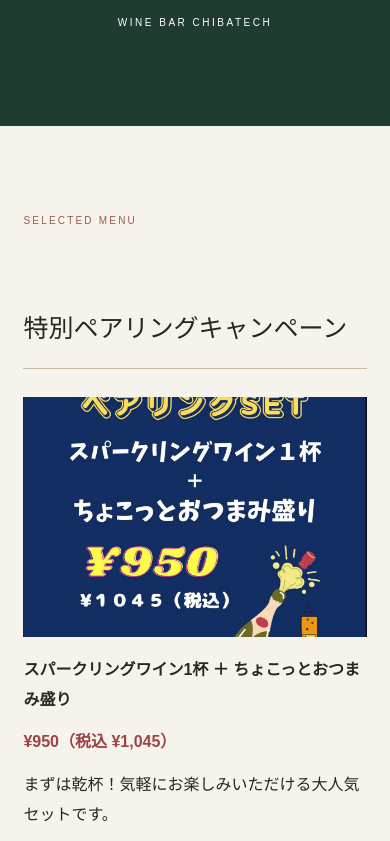
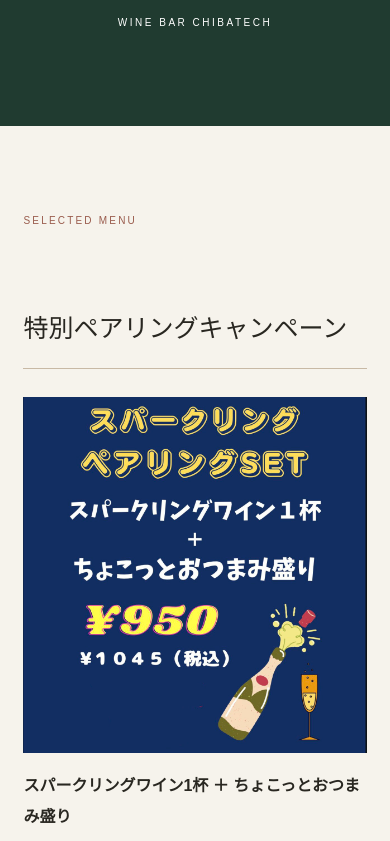
Before and after one commit to 02-2232101/chibatech.wine, a plain HTML site: page menu.html in a window 390 px wide. Shown: the part 241-1082 px from the top of the page. Drawn offline with Linux system fonts and the light colour scheme.

Commit message:
Update style.css

```diff
--- a/style.css
+++ b/style.css
@@ -1,7 +1,5 @@
-
 @charset "UTF-8";
 
-/* 全体の設定 */
 * { box-sizing: border-box; }
 html { scroll-behavior: smooth; }
 body { margin: 0; color: #292721; background: #f6f3ec; font-family: "Yu Gothic", "Hiragino Kaku Gothic ProN", sans-serif; line-height: 1.9; }
@@ -17,7 +15,6 @@ em { font-weight: normal; }
 .site-header nav a { font-size: 12px; letter-spacing: .18em; padding: 8px 0; border-bottom: 1px solid transparent; }
 .site-header nav a:hover { border-color: #d6c5a2; }
 
-/* トップの大きな写真 */
 .hero { position: relative; min-height: 760px; height: 95vh; max-height: 1050px; background: #1b1511; color: white; overflow: hidden; display: flex; align-items: center; }
 .hero-bg { position: absolute; inset: 0; width: 100%; height: 100%; object-fit: cover; object-position: 55% 50%; }
 .hero-shade { position: absolute; inset: 0; background: linear-gradient(90deg,rgba(10,9,8,.90) 0%,rgba(10,9,8,.72) 36%,rgba(10,9,8,.17) 100%); }
@@ -32,7 +29,6 @@ em { font-weight: normal; }
 .outline-button:hover { background: #f5efe2; color: #28231c; }
 .hero-number { position: absolute; bottom: 34px; right: 5%; font-size: 11px; letter-spacing: .24em; z-index: 1; }
 
-/* 共通の見出し */
 .section-wrap { max-width: 1200px; padding: 115px 5%; margin: auto; }
 .eyebrow { font-size: 11px; letter-spacing: .25em; color: #8e574d; font-family: Arial,sans-serif; font-weight: bold; }
 .arrow-link { display: inline-flex; gap: 42px; border-bottom: 1px solid #a8967b; padding-bottom: 8px; font-size: 14px; }
@@ -44,14 +40,12 @@ em { font-weight: normal; }
 .welcome-copy p { margin-bottom: 20px; }
 .welcome-copy .arrow-link { margin-top: 12px; }
 
-/* 横長の写真 */
 .photo-band { height: 460px; position: relative; overflow: hidden; background: #261a14; }
 .photo-band img { width: 100%; height: 100%; object-fit: cover; object-position: center 48%; filter: brightness(.67); }
 .photo-band div { position: absolute; left: 10%; top: 28%; color: white; }
 .photo-band span { font-size: 12px; letter-spacing: .3em; }
 .photo-band p { font-family: "Yu Mincho",serif; font-size: clamp(32px,4vw,56px); line-height: 1.5; margin-top: 20px; }
 
-/* 料理の非対称レイアウト */
 .section-heading { display: flex; justify-content: space-between; align-items: end; margin-bottom: 55px; }
 .section-heading h2 { font-family: Georgia,serif; font-size: clamp(44px,6vw,78px); line-height: 1.1; letter-spacing: -.04em; }
 .section-heading h2 em { color: #9a454a; }
@@ -70,7 +64,6 @@ em { font-weight: normal; }
 .feature-card p { color: #6f6a62; font-size: 13px; }
 .section-end { margin-top: 45px; }
 
-/* 店内の紹介 */
 .space-section { display: grid; grid-template-columns: 1.05fr .95fr; background: #e8e2d7; }
 .space-photo img { width: 100%; height: 590px; object-fit: cover; }
 .space-copy { align-self: center; padding: 60px 13%; }
@@ -80,7 +73,6 @@ em { font-weight: normal; }
 .bottom-cta > p { font-size: 11px; letter-spacing: .3em; }
 .bottom-cta h2 { font-size: clamp(26px,3vw,43px); margin: 18px 0 30px; }
 
-/* 下層ページ */
 .sub-hero { padding: 185px 5% 90px; text-align: center; background: #203b30; color: white; }
 .sub-hero .eyebrow { color: #d3bca3; }
 .sub-hero h1 { font-size: clamp(32px,4vw,55px); margin: 15px 0; }
@@ -102,7 +94,7 @@ em { font-weight: normal; }
 .menu-item p { font-size: 13px; margin-bottom: 6px; }
 .price { color: #9b4547; font-weight: bold; }
 .campaign-box { display: grid; grid-template-columns: 1fr 1fr; gap: 12px 38px; align-items: center; }
-.campaign-box img { grid-row: span 3; width: 100%; height: 330px; object-fit: cover; }
+.campaign-box img {grid-row: span 3; width: 100%; height: auto; object-fit: contain; }
 .campaign-box p { margin: 0; }
 table { width: 100%; border-collapse: collapse; margin: 20px 0 50px; }
 th,td { border-bottom: 1px solid #d8cfc0; padding: 17px 14px; text-align: left; font-size: 14px; }
@@ -110,7 +102,6 @@ th { width: 28%; font-weight: 500; color: #234334; }
 .back-btn-area { text-align: center; margin-top: 75px; }
 .back-btn { display: inline-block; border: 1px solid #234334; padding: 12px 28px; }
 
-/* フッター */
 footer { background: #151d19; color: #eee9df; text-align: center; padding: 60px 20px 35px; }
 .footer-brand { font-family: Georgia,serif; font-size: 30px; }
 footer p { font-size: 12px; margin: 5px 0 22px; }
@@ -152,7 +143,7 @@ footer small { font-size: 11px; color: #a7aca6; }
   .menu-item img { height: 165px; }
   .menu-item h3 { font-size: 17px; }
   .campaign-box { display: block; }
-  .campaign-box img { height: 240px; margin-bottom: 18px; }
+  .campaign-box img { height: auto; margin-bottom: 18px; }
   .campaign-box p { margin-bottom: 12px; }
   th,td { padding: 12px 8px; font-size: 12px; }
 }
```
